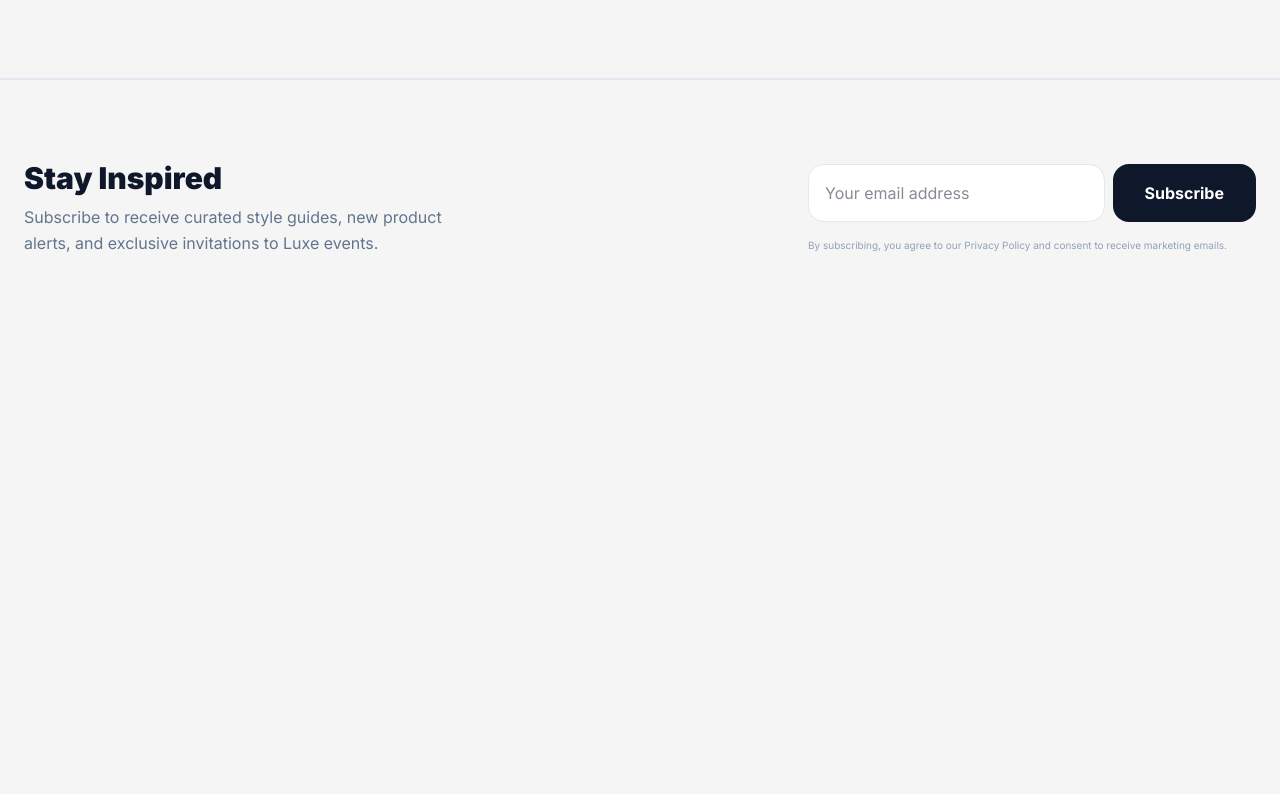
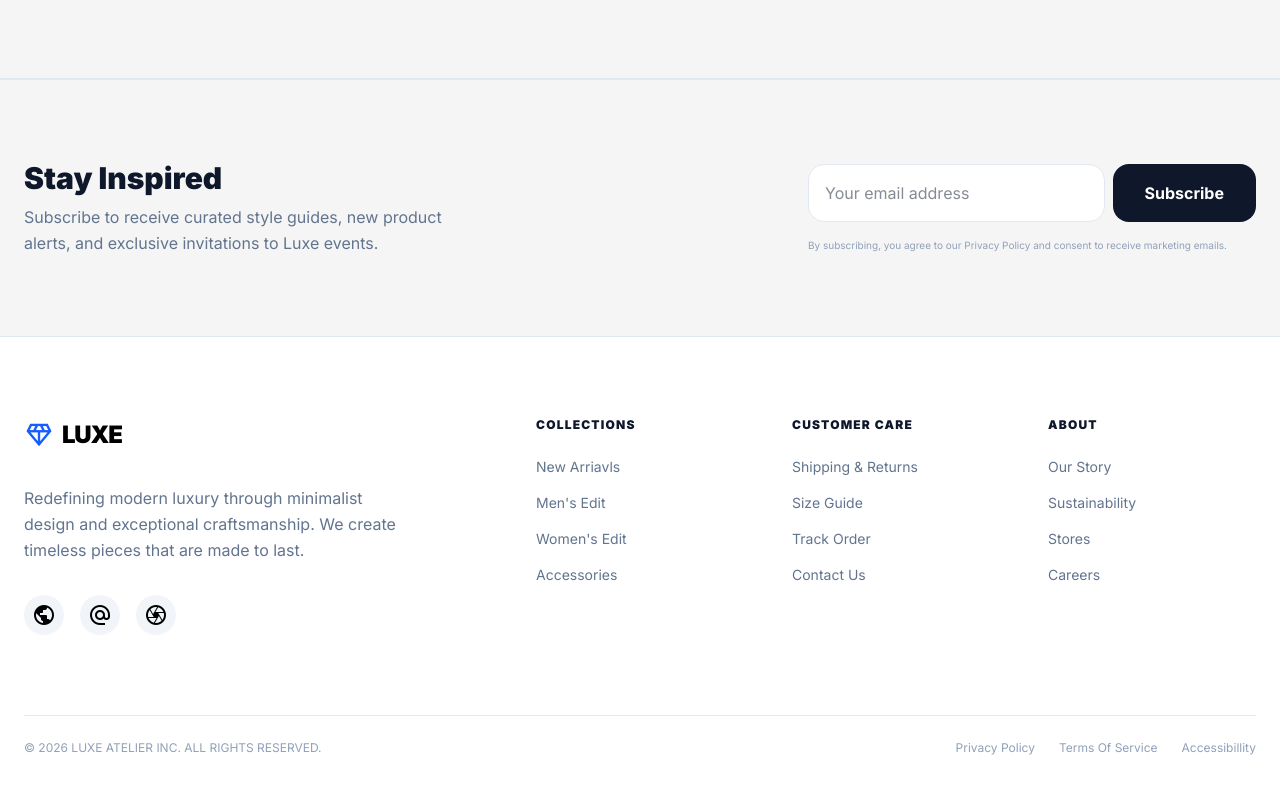
Before and after one commit to Abd2lhakam19/luxery-style, a React (Vite) app: page / in a window 1280 px wide. Shown: the part 3179-3973 px from the top of the page. Before the commit the page ends 3515 px from the top, so only its background shows below. Built offline with nearby package versions, Linux system fonts and the light colour scheme.

Commit message:
feat: add Footer component and integrate it into HomePage

```diff
--- /dev/null
+++ b/src/components/Footer.jsx
@@ -0,0 +1,87 @@
+import Icon from "./Icon";
+function Footer() {
+    return (
+        <footer className="bg-white border-t border-slate-200 pt-20 pb-10">
+            <div className="max-w-7xl mx-auto px-6">
+                <div className="grid grid-cols-1 md:grid-cols-2 lg:grid-cols-5 gap-12 mb-20">
+
+                    <div className="lg:col-span-2">
+
+                        <div className="relative max-w-sm flex flex-col gap-8">
+                            <div className="flex">
+                                <a href="/" className="flex items-center gap-2">
+                                    <Icon name="diamond" className="text-blue-600 text-3xl!" />
+                                    <span className="uppercase font-black text-2xl tracking-tighter">Luxe</span>
+                                </a>
+                            </div>
+                            <p className="leading-relaxed text-slate-500">Redefining modern luxury through minimalist design and exceptional craftsmanship. We create timeless pieces that are made to last. </p>
+                            <div className="flex gap-4">
+                                <a className="group w-10 h-10 px-2 py-2 bg-slate-100 rounded-full" href="">
+                                    <Icon name="public" className="group-hover:text-blue-600 transition-colors" />
+
+                                </a>
+                                <a className="group w-10 h-10 px-2 py-2 bg-slate-100 rounded-full" href="">
+                                    <Icon name="alternate_email" className="group-hover:text-blue-600 transition-colors" />
+                                </a>
+                                <a className="group w-10 h-10 px-2 py-2 bg-slate-100 rounded-full" href="">
+                                    <Icon name="camera" className="group-hover:text-blue-600 transition-colors" />
+                                </a>
+                            </div>
+                        </div>
+                    </div>
+
+                    <div>
+                        <h4 className="font-black text-xs text-slate-900 tracking-widest uppercase mb-6">collections</h4>
+                        <ul className="space-y-4 text-sm text-slate-500">
+                            <li> <a href="" className="capitalize hover:text-blue-600">new arriavls </a> </li>
+                            <li> <a className="capitalize hover:text-blue-600" href="">men's edit</a></li>
+                            <li> <a className="capitalize hover:text-blue-600" href="">women's edit</a></li>
+                            <li> <a className="capitalize hover:text-blue-600" href="">accessories</a> </li>
+
+                        </ul>
+                    </div>
+                    <div>
+                        <h4 className="font-black text-xs text-slate-900 tracking-widest uppercase mb-6">Customer Care</h4>
+                        <ul className="space-y-4 text-sm text-slate-500">
+                            <li> <a href="" className="capitalize hover:text-blue-600">Shipping & Returns </a> </li>
+                            <li> <a className="capitalize hover:text-blue-600" href="">Size Guide</a></li>
+                            <li> <a className="capitalize hover:text-blue-600" href="">Track Order</a></li>
+                            <li> <a className="capitalize hover:text-blue-600" href="">Contact Us</a> </li>
+
+                        </ul>
+                    </div>
+                    <div>
+                        <h4 className="font-black text-xs text-slate-900 tracking-widest uppercase mb-6">About</h4>
+                        <ul className="space-y-4 text-sm text-slate-500">
+                            <li> <a href="" className="capitalize hover:text-blue-600">Our Story </a> </li>
+                            <li> <a className="capitalize hover:text-blue-600" href="">Sustainability</a></li>
+                            <li> <a className="capitalize hover:text-blue-600" href="">Stores</a></li>
+                            <li> <a className="capitalize hover:text-blue-600" href="">Careers</a> </li>
+
+                        </ul>
+                    </div>
+
+                </div>
+                <div className="w-full border-t border-slate-200 pt-6 text-slate-400 text-xs ">
+                    <div className="flex items-center justify-between">
+
+                        <div>
+                            <p className="uppercase">© 2026 LUXE ATELIER INC. ALL RIGHTS RESERVED.</p>
+                        </div>
+                        <div className="flex gap-6 capitalize">
+                            <a className="hover:text-slate-600" href="">privacy policy</a>
+                            <a className="hover:text-slate-600" href="">terms of service</a>
+                            <a className="hover:text-slate-600" href="">accessibillity</a>
+
+                        </div>
+                    </div>
+
+                </div>
+
+            </div>
+
+        </footer >
+    )
+}
+
+export default Footer;
--- a/src/pages/HomePage.jsx
+++ b/src/pages/HomePage.jsx
@@ -1,5 +1,6 @@
 import BestSellers from "../components/BestSellers";
 import CategorySection from "../components/CategorySection";
+import Footer from "../components/Footer";
 import HeroSection from "../components/HeroSection";
 import Navbar from "../components/Navbar";
 import NewstellerSection from "../components/NewstellerSection";
@@ -14,6 +15,7 @@ function HomePage() {
             <BestSellers />
             <PromotionBanner />
             <NewstellerSection />
+            <Footer />
 
         </div>
     );
```
